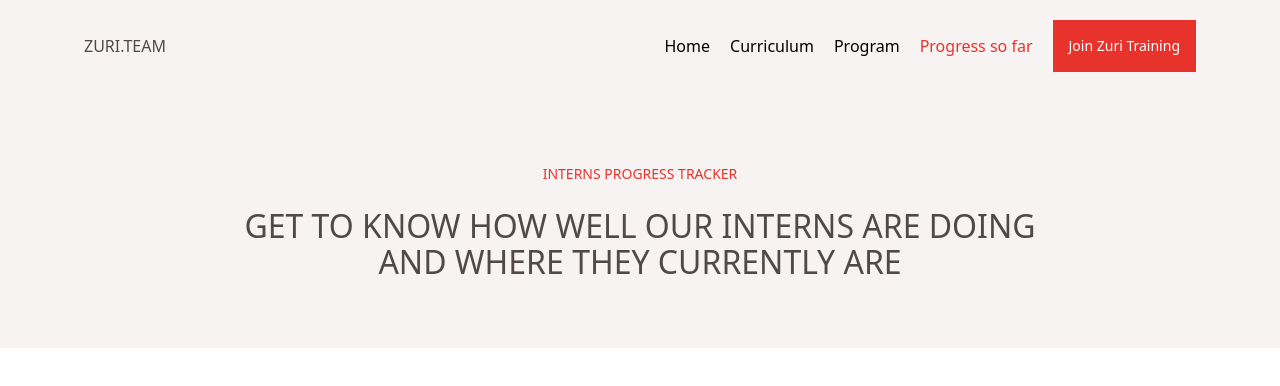
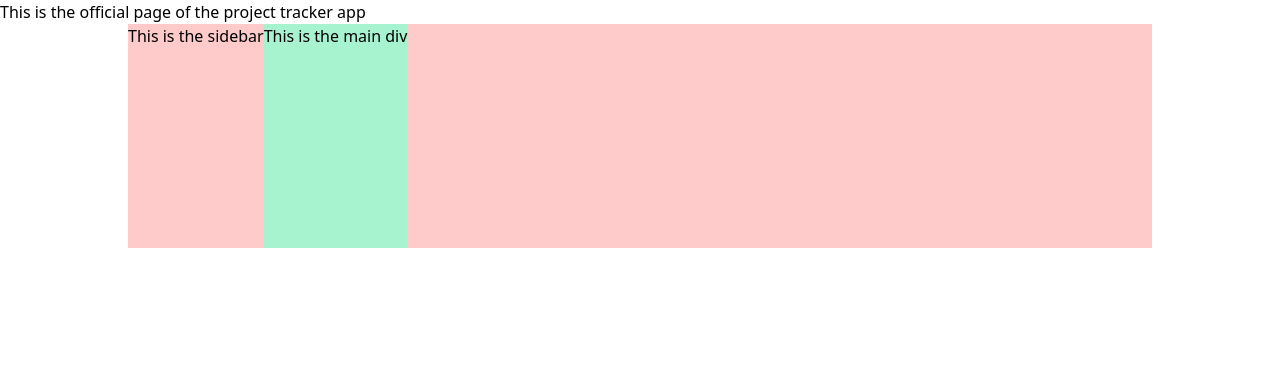
Before and after one commit to paisoncodes/zuri_team_progress_tracker, a Vue app in the folder frontend/: page / in a window 1280 px wide. Shown: the top 386 px of the page. Built offline with nearby package versions, Linux system fonts and the light colour scheme; the HTML template or start-up script is replaced by a standard one.

Commit message:
Revert of code due to unexpected conflicts

```diff
--- a/frontend/src/views/Home.vue
+++ b/frontend/src/views/Home.vue
@@ -1,18 +1,15 @@
 <template>
   <div>
-    <!--This is the official page of the project tracker app
-    <HomeContainer />-->
-    <NavbarComponent/>
+    This is the official page of the project tracker app
+    <HomeContainer />
   </div>
 </template>
 
 <script>
-// import HomeContainer from '../components/HomeContainer.vue'
-import NavbarComponent from '../components/NavbarComponent.vue'
+import HomeContainer from '../components/HomeContainer.vue'
 
 export default {
-  // components: { HomeContainer, NavbarComponent },
-  components: {NavbarComponent },
+  components: { HomeContainer },
   name: 'Home',
 }
 </script>
```
